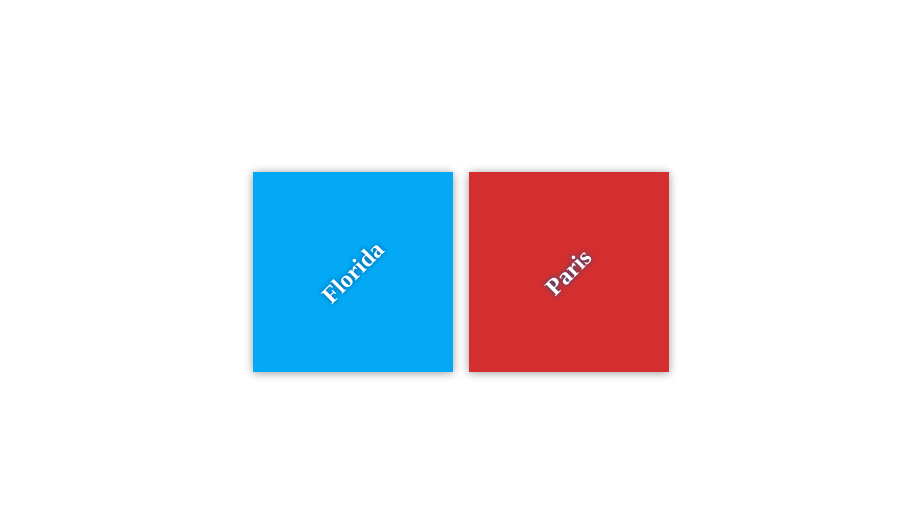
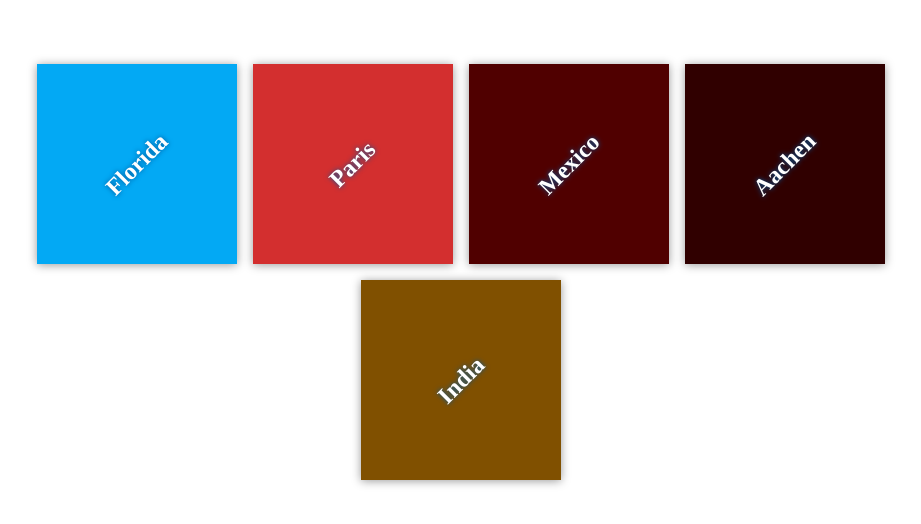
Before and after one commit to HildaEG/my-travel-plans, a plain HTML site: page index.html in a window 1280 px wide. Shown: the part 128-652 px from the top of the page, without its empty margins (179-1100 px from the left). Drawn offline with Linux system fonts and the light colour scheme; files that its build step writes are made by us from their sources.

Commit message:
Add Hilda destinations

```diff
--- a/app.css
+++ b/app.css
@@ -58,3 +58,12 @@ h2 {
 #paris {
     background-color: #d32f2f;
 }
+#mexico {
+    background-color: #500000;
+}
+#aachen {
+    background-color: #300000;
+}
+#india {
+    background-color: #805000;
+}
--- a/index.html
+++ b/index.html
@@ -17,6 +17,19 @@
             <div class="destination" id="paris">
                 <h2>Paris</h2>
             </div>
+
+			<div class="destination" id="mexico">
+                <h2>Mexico</h2>
+            </div>
+
+			<div class="destination" id="aachen">
+                <h2>Aachen</h2>
+            </div>
+
+			<div class="destination" id="india">
+                <h2>India</h2>
+            </div>
+
         </div>
     </div>
 
```
